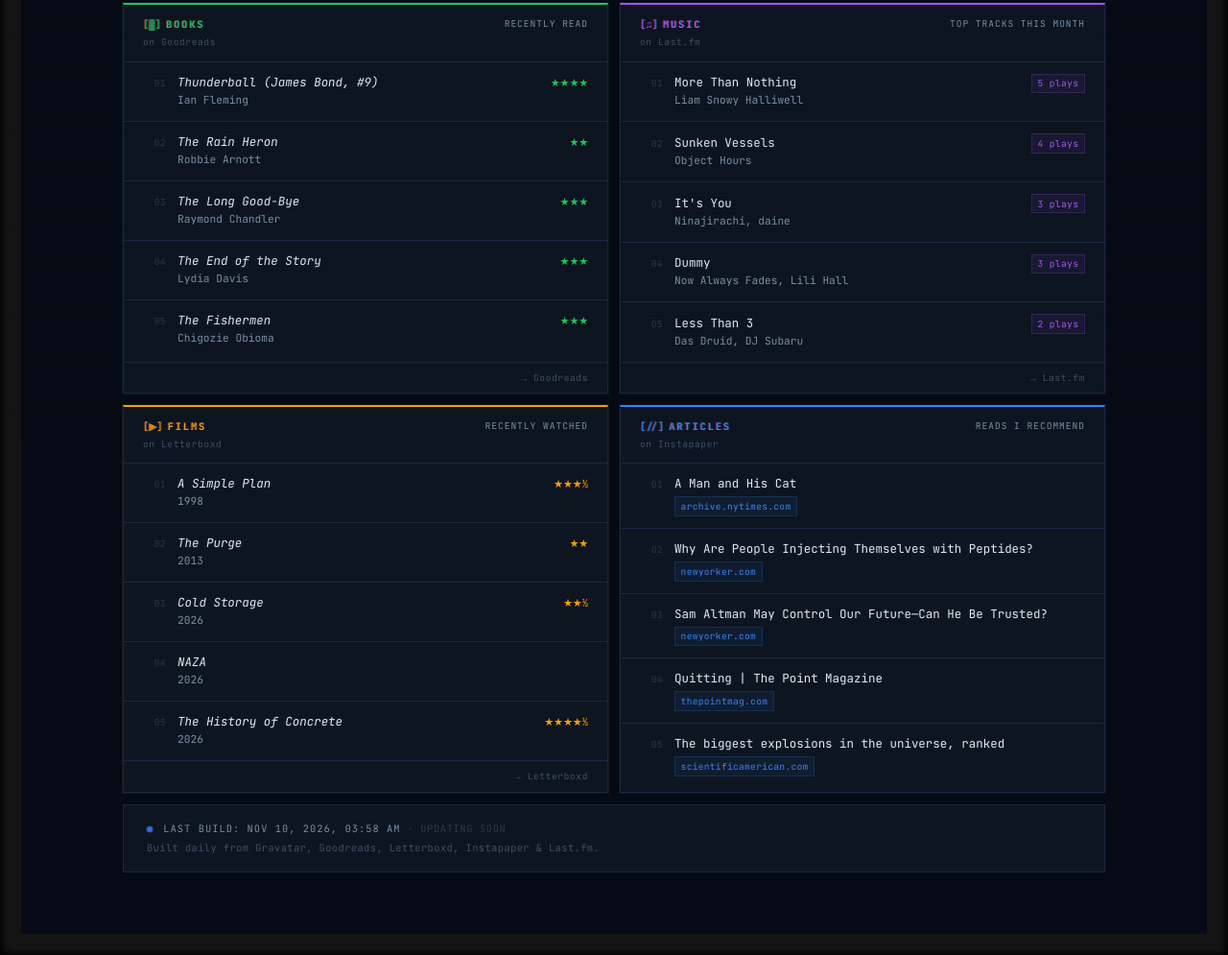
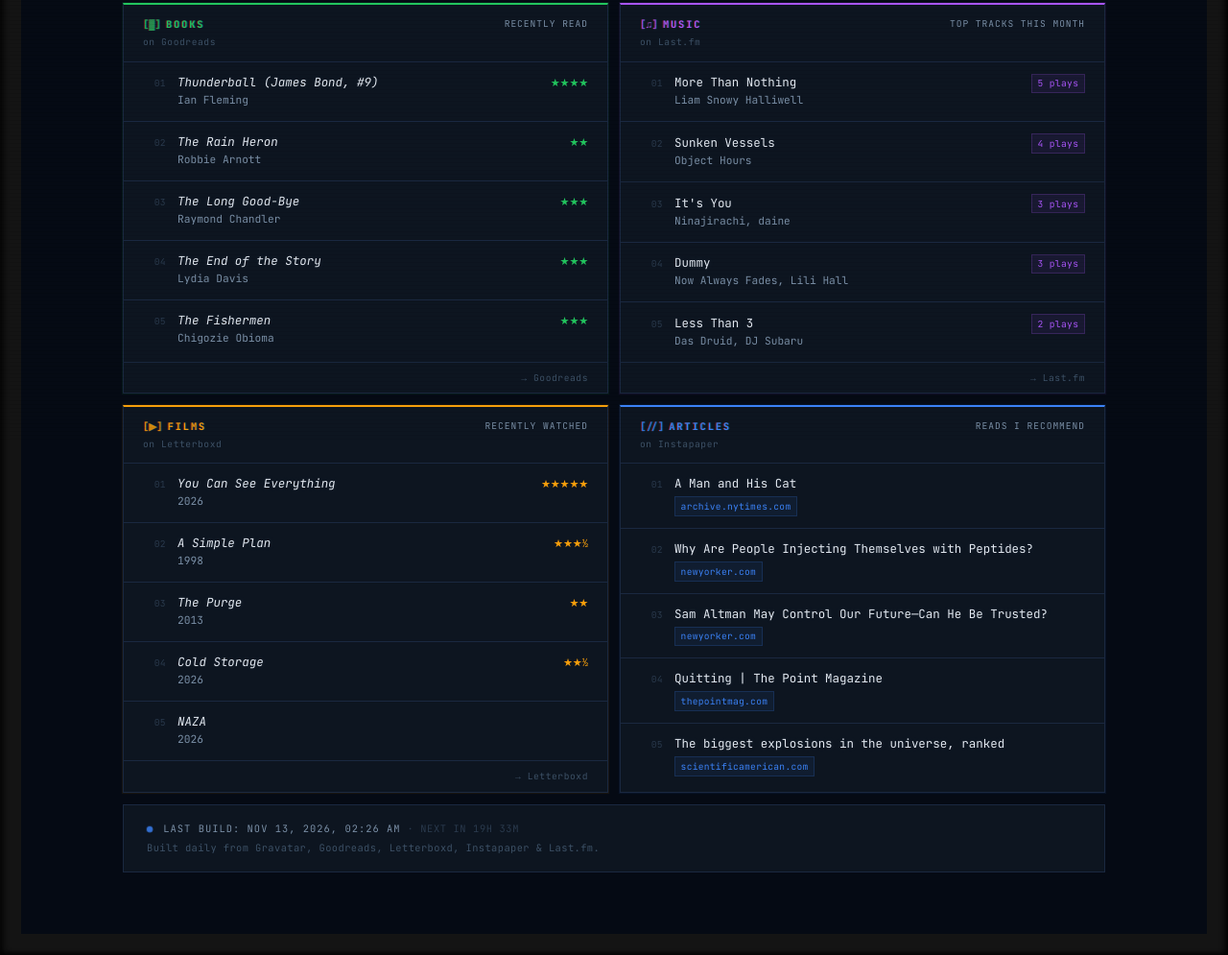
Before and after one commit to nicholas-sheehan/personal-website, a plain HTML site: page index.html in a window 1280 px wide. Shown: the part 339-1334 px from the top of the page at 96% size. Drawn offline with Linux system fonts and the light colour scheme; no server answers.

Commit message:
Update feeds [skip ci]

```diff
--- a/index.html
+++ b/index.html
@@ -1504,8 +1504,16 @@ main {
               </div>
               <div class="panel-body">
 <!-- letterboxd:start -->
+                <div class="panel-row" role="button" tabindex="0" data-modal-type="film" data-title="You Can See Everything" data-year="2026" data-stars="★★★★★" data-url="https://letterboxd.com/tonic2/film/you-can-see-everything/" data-poster="https://image.tmdb.org/t/p/w300/Ap8QwmKfSjYbWC4XIP8w9pdn72O.jpg" data-director="Nathan Fielder" data-synopsis="Thirty-four days before she&#x27;s sent to prison, notorious Silicon Valley founder Elizabeth Holmes invites a skeptical film crew to document her every move. What begins as an intimate portrait of an enigmatic felon becomes a mind-bending three-year journey into the abyss." data-watched="Watched November 2026">
+                  <span class="row-index">01</span>
+                  <div class="row-content">
+                    <div class="film-title">You Can See Everything</div>
+                    <div class="film-year">2026</div>
+                  </div>
+                  <span class="row-meta film-stars" aria-label="Rated 5.0 out of 5">★★★★★</span>
+                </div>
                 <div class="panel-row" role="button" tabindex="0" data-modal-type="film" data-title="A Simple Plan" data-year="1998" data-stars="★★★½" data-url="https://letterboxd.com/tonic2/film/a-simple-plan/" data-poster="https://image.tmdb.org/t/p/w300/wO2gH7DMqpMeHlj5QmDhW4IkgAr.jpg" data-director="Sam Raimi" data-synopsis="Captivated by the lure of sudden wealth, the quiet rural lives of two brothers erupt into conflicts of greed, paranoia and distrust when over $4 million in cash is discovered at the remote site of a downed small airplane. Their simple plan to retain the money while avoiding detection opens a Pandora&#x27;s box when the fear of getting caught triggers panicked behavior and leads to virulent consequen…" data-watched="Watched November 2026">
-                  <span class="row-index">01</span>
+                  <span class="row-index">02</span>
                   <div class="row-content">
                     <div class="film-title">A Simple Plan</div>
                     <div class="film-year">1998</div>
@@ -1513,7 +1521,7 @@ main {
                   <span class="row-meta film-stars" aria-label="Rated 3.5 out of 5">★★★½</span>
                 </div>
                 <div class="panel-row" role="button" tabindex="0" data-modal-type="film" data-title="The Purge" data-year="2013" data-stars="★★" data-url="https://letterboxd.com/tonic2/film/the-purge/" data-poster="https://image.tmdb.org/t/p/w300/x6hwbnR2nGacSzljqYaXY25w1Me.jpg" data-director="James DeMonaco" data-synopsis="Given the country&#x27;s overcrowded prisons, the U.S. government begins to allow 12-hour periods of time in which all illegal activity is legal. During one of these free-for-alls, a family must protect themselves from a home invasion." data-watched="Watched October 2026">
-                  <span class="row-index">02</span>
+                  <span class="row-index">03</span>
                   <div class="row-content">
                     <div class="film-title">The Purge</div>
                     <div class="film-year">2013</div>
@@ -1521,7 +1529,7 @@ main {
                   <span class="row-meta film-stars" aria-label="Rated 2.0 out of 5">★★</span>
                 </div>
                 <div class="panel-row" role="button" tabindex="0" data-modal-type="film" data-title="Cold Storage" data-year="2026" data-stars="★★½" data-url="https://letterboxd.com/tonic2/film/cold-storage-2026/" data-poster="https://image.tmdb.org/t/p/w300/3HA2iiq982e01EKXJvPFyfMADVM.jpg" data-director="Jonny Campbell" data-synopsis="When a mutating, highly contagious fungus escapes a sealed facility, two employees – joined by a grizzled bioterror operative – must survive the wildest night shift ever to save humanity from extinction." data-watched="Watched October 2026">
-                  <span class="row-index">03</span>
+                  <span class="row-index">04</span>
                   <div class="row-content">
                     <div class="film-title">Cold Storage</div>
                     <div class="film-year">2026</div>
@@ -1529,19 +1537,11 @@ main {
                   <span class="row-meta film-stars" aria-label="Rated 2.5 out of 5">★★½</span>
                 </div>
                 <div class="panel-row" role="button" tabindex="0" data-modal-type="film" data-title="NAZA" data-year="2026" data-url="https://letterboxd.com/tonic2/film/naza/" data-poster="https://image.tmdb.org/t/p/w300/cbxiZ1l21KUATu2KKQQ8J8fJhpe.jpg" data-director="Yuval Abraham" data-synopsis="Filmed at night from Tel Aviv rooftops, this investigative documentary examines the civilian casualties of Israel&#x27;s military operations in Gaza and the systems behind targeted killings of Palestinians." data-watched="Watched October 2026">
-                  <span class="row-index">04</span>
+                  <span class="row-index">05</span>
                   <div class="row-content">
                     <div class="film-title">NAZA</div>
                     <div class="film-year">2026</div>
                   </div>
-                </div>
-                <div class="panel-row" role="button" tabindex="0" data-modal-type="film" data-title="The History of Concrete" data-year="2026" data-stars="★★★★½" data-url="https://letterboxd.com/tonic2/film/the-history-of-concrete/" data-poster="https://image.tmdb.org/t/p/w300/2GWR1g1VdUNnNpLh6XfAQ6LVfyd.jpg" data-director="John Wilson" data-synopsis="After attending a workshop on how to write and sell a Hallmark movie, filmmaker John Wilson tries to use the same formula to sell a documentary about concrete." data-watched="Watched October 2026">
-                  <span class="row-index">05</span>
-                  <div class="row-content">
-                    <div class="film-title">The History of Concrete</div>
-                    <div class="film-year">2026</div>
-                  </div>
-                  <span class="row-meta film-stars" aria-label="Rated 4.5 out of 5">★★★★½</span>
                 </div>
 <!-- letterboxd:end -->
               </div>
@@ -1605,7 +1605,7 @@ main {
           <!-- ── FOOTER ─────────────────────────────────── -->
           <footer class="colophon">
 <!-- updated:start -->
-            <p class="colophon-timestamp"><span class="pulse-dot" aria-hidden="true"></span> Last build: <span class="colophon-buildtime" data-built="2026-11-10T03:58:10Z">10 Nov 2026 at 03:58 UTC</span><span class="next-update" data-next="2026-11-10T22:00:00Z"></span></p>
+            <p class="colophon-timestamp"><span class="pulse-dot" aria-hidden="true"></span> Last build: <span class="colophon-buildtime" data-built="2026-11-13T02:26:34Z">13 Nov 2026 at 02:26 UTC</span><span class="next-update" data-next="2026-11-13T22:00:00Z"></span></p>
 <!-- updated:end -->
             <p class="colophon-credits">Built daily from Gravatar, Goodreads, Letterboxd, Instapaper &amp; Last.fm.</p>
           </footer>
```
